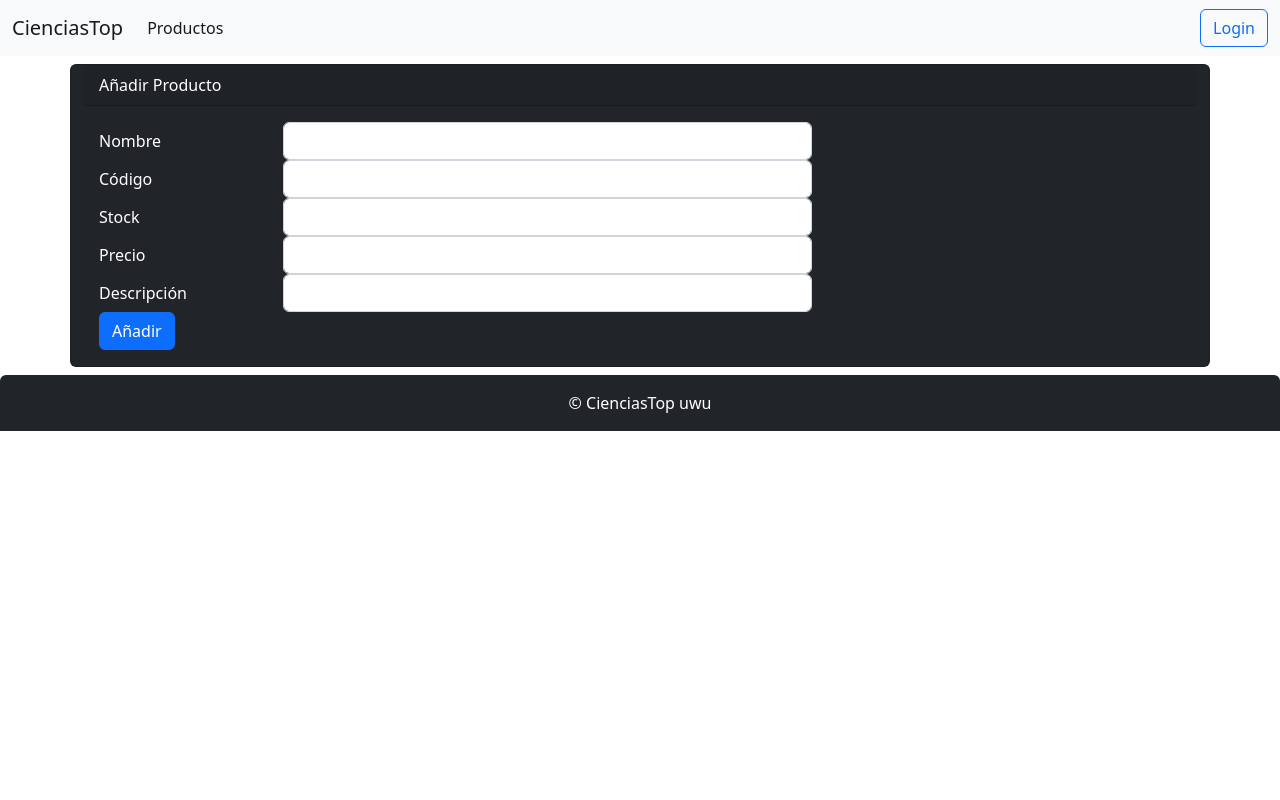
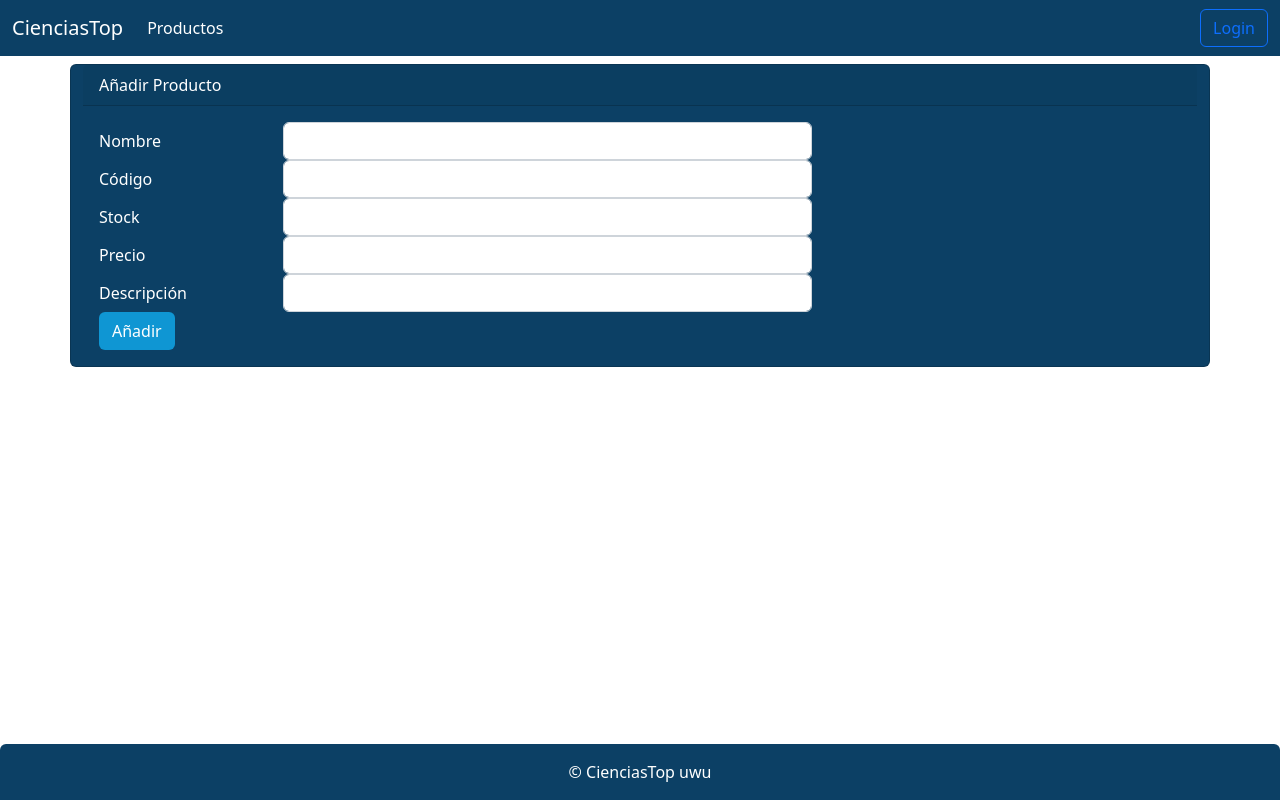
Before and after one commit to Julio-01/CienciasTopProyecto, an Angular app in the folder ciencias_top_angular/: page /productos/form in a window 1280 px wide. Built offline with nearby package versions, Linux system fonts and the light colour scheme.

Commit message:
Diseño
Cambios de diseño a los archivos html de producto

```diff
--- a/ciencias_top_angular/src/app/footer/footer.component.html
+++ b/ciencias_top_angular/src/app/footer/footer.component.html
@@ -1,4 +1,4 @@
-<footer class="bg-dark rounded-top text-center">
+<footer class="rounded-top text-center fixed-bottom" style="background-color: #0C4065;">
     <div class="container py-2">
         <p class="text-white my-2">
             &copy; {{autor}}
--- a/ciencias_top_angular/src/app/header/header.component.html
+++ b/ciencias_top_angular/src/app/header/header.component.html
@@ -1,16 +1,16 @@
-<nav class="navbar navbar-expand-lg bg-light">
+<nav class="navbar navbar-expand-lg " style="background-color: #0C4065;">
     <div class="container-fluid">
       <button class="navbar-toggler" type="button" data-bs-toggle="collapse" data-bs-target="#navbarTogglerDemo01" aria-controls="navbarTogglerDemo01" aria-expanded="false" aria-label="Toggle navigation">
         <span class="navbar-toggler-icon"></span>
       </button>
       <div class="collapse navbar-collapse" id="navbarTogglerDemo01">
-        <a class="navbar-brand" href="#">CienciasTop</a>
+        <a class="navbar-brand text-white" href="#">CienciasTop</a>
         <ul class="navbar-nav me-auto mb-2 mb-lg-0">
           <li class="nav-item">
             <a *ngIf="authService.isAdmin()" class="nav-link" routerLinkActive="active" aria-current="page" routerLink="/usuarios">Usuarios</a>
           </li>
           <li class="nav-item">
-            <a class="nav-link " routerLinkActive="active" aria-current="page" routerLink="/productos">Productos</a>
+            <a class="nav-link text-white" routerLinkActive="active" aria-current="page" routerLink="/productos">Productos</a>
           </li>
         </ul>
         <ul class="navbar-nav navbar-right">
--- a/ciencias_top_angular/src/app/productos/form.component.html
+++ b/ciencias_top_angular/src/app/productos/form.component.html
@@ -1,4 +1,4 @@
-<div class="card bg-dark text-white container my-2">
+<div class="card text-white container my-2" style="background-color: #0C4065;">
     <div class="card-header">{{titulo}}</div>
     <div class="card-body">
 
@@ -6,14 +6,14 @@
             <div class="form-group row">
                 <label for="" class="col-form-label col-sm-2">Nombre</label>
                 <div class="col-sm-6">
-                    <input type="text" class="form-control" [(ngModel)]="producto.nombre" name="nombre">
+                    <input type="text" class="form-control" [(ngModel)]="producto.nombre" name="nombre" required>
                 </div>
             </div>
 
             <div class="form-group row">
                 <label for="" class="col-form-label col-sm-2">Código</label>
                 <div class="col-sm-6">
-                    <input type="text" class="form-control" [(ngModel)]="producto.codigo" name="codigo">
+                    <input type="text" class="form-control" [(ngModel)]="producto.codigo" name="codigo" required>
                 </div>
             </div>
 
@@ -21,7 +21,7 @@
             <div class="form-group row">
                 <label for="" class="col-form-label col-sm-2">Stock</label>
                 <div class="col-sm-6">
-                    <input type="number" class="form-control" [(ngModel)]="producto.stock" name="stock">
+                    <input type="number" class="form-control" [(ngModel)]="producto.stock" name="stock" required>
                 </div>
             </div>
 
@@ -29,20 +29,21 @@
             <div class="form-group row">
                 <label for="" class="col-form-label col-sm-2">Precio</label>
                 <div class="col-sm-6">
-                    <input type="number" class="form-control" [(ngModel)]="producto.precio" name="precio">
+                    <input type="number" class="form-control" [(ngModel)]="producto.precio" name="precio" required>
                 </div>
             </div>
+
 
             <div class="form-group row">
                 <label for="" class="col-form-label col-sm-2">Descripción</label>
                 <div class="col-sm-6">
-                    <input type="text" class="form-control" [(ngModel)]="producto.descripcion" name="descripcion">
+                    <input type="text" class="form-control" [(ngModel)]="producto.descripcion" name="descripcion" required>
                 </div>
             </div>
 
             <div class="form-group row">
                 <div class="col-sm-6">
-                    <button class="btn btn-primary" role="button" (click)="create()" *ngIf="!producto.id else elseBlock">Añadir</button>
+                    <button class="btn text-white" style="background-color: #0F96D3;" role="button" (click)="create()" *ngIf="!producto.id else elseBlock">Añadir</button>
                     <ng-template #elseBlock>
                         <button class="btn btn-secondary" role="button" (click)="update()">Actualizar</button>
                     </ng-template>
--- a/ciencias_top_angular/src/app/productos/productos.component.html
+++ b/ciencias_top_angular/src/app/productos/productos.component.html
@@ -1,7 +1,7 @@
 <section style="background-color: #eee">
   <div class="container py-5">
     <div class="my-2 text-left">
-      <button class="btn btn-rounded btn-primary" type="button" [routerLink]="['/productos/form']" *ngIf="authService.hasRole('ROLE_ADMIN')" >Añadir Producto</button>
+      <button class="btn btn-rounded text-white" style="background-color: #0F96D3 ;" type="button" [routerLink]="['/productos/form']">Añadir Producto</button>
     </div>
     <div class="row">
       <div
@@ -10,19 +10,19 @@
         <div class="card">
           <div class="d-flex justify-content-between p-3">
             <p class="lead mb-0">{{ producto.nombre }}</p>
-              <div class="bg-danger d-flex align-items-center justify-content-center shadow-1-strong"
-                style="width: 60px; height: 35px" *ngIf="authService.hasRole('ROLE_ADMIN')">
-                <p class="text-white mb-0 small" (click)="delete(producto)" >Eliminar</p>
-              </div>
-              <div class="bg-primary d-flex align-items-center justify-content-center shadow-1-strong" style="width: 60px; height: 35px" *ngIf="authService.hasRole('ROLE_ADMIN')">
+              <div class="d-flex align-items-center justify-content-center shadow-1-strong" style="width: 60px; height: 35px; background-color: #0F96D3;">
                 <p class="text-white mb-0 small" [routerLink]="['/productos/form', producto.id]">Editar</p>
               </div>
-              <div class="bg-primary d-flex align-items-center justify-content-center shadow-1-strong" style="width: 60px; height: 35px" *ngIf="authService.hasRole('ROLE_USER')">
-                <p class="text-white mb-0 small" [routerLink]="['/productos/form', producto.id]">Rentar</p>
+              <div class="d-flex align-items-center justify-content-center shadow-1-strong" style="width: 60px; height: 35px; background-color: #0F96D3;">
+                <p class="text-white mb-0 small" [routerLink]="['/productos/ver', producto.id]">Ver</p>
+              </div>
+              <div class="bg-danger d-flex align-items-center justify-content-center shadow-1-strong"
+                style="width: 60px; height: 35px">
+                <p class="text-white mb-0 small" (click)="delete(producto)">Eliminar</p>
               </div>
           </div>
           <img
-            src="https://mdbcdn.b-cdn.net/img/Photos/Horizontal/E-commerce/Products/7.webp"
+            src="https://unamenlinea.unam.mx/recursos/img/81761/repositorio-atenea-de-la-facultad-de-ciencias.jpg"
             class="card-img-top"
             alt="Laptop"
           />
@@ -52,10 +52,6 @@
           </div>
         </div>
       </div>
-      {{authService.usuario.numeroDeCuenta}}
-      {{authService.usuario.nombre}}
-      {{authService.usuario.pumaPuntos}}
-
     </div>
   </div>
 </section>
--- a/ciencias_top_angular/src/app/productos/productos.component.ts
+++ b/ciencias_top_angular/src/app/productos/productos.component.ts
@@ -35,7 +35,7 @@ export class ProductosComponent implements OnInit {
       text: `¿Seguro que desea elimiar el producto ${producto.nombre}?`,
       icon: 'warning',
       showCancelButton: true,
-      confirmButtonText: 'si, Eliminar!',
+      confirmButtonText: 'Sí, Eliminar!',
       cancelButtonText: 'No, cancelar!',
       reverseButtons: true
     }).then((result) => {
```
